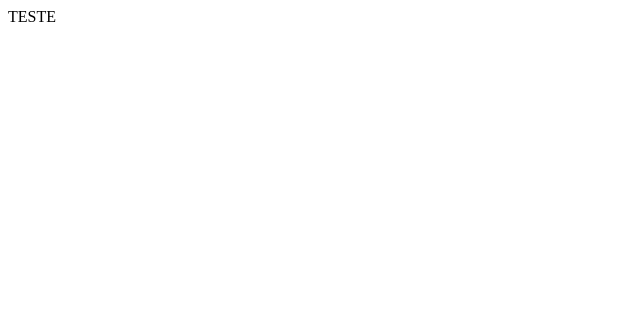
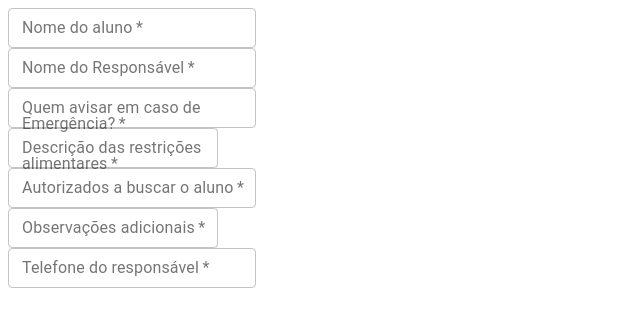
Before and after one commit to Mendoncadvd/Atividades-DEVin, a React (Create React App) app in the folder escola-amorinha/: page / in a window 1280 px wide. Shown: the top 326 px of the page, without its empty margins (0-640 px from the left). Built offline with nearby package versions, Linux system fonts and the light colour scheme.

Commit message:
criação de componentes

```diff
--- a/escola-amorinha/package.json
+++ b/escola-amorinha/package.json
@@ -3,6 +3,8 @@
   "version": "0.1.0",
   "private": true,
   "dependencies": {
+    "@material-ui/core": "^4.11.3",
+    "@material-ui/icons": "^4.11.2",
     "@testing-library/jest-dom": "^5.11.9",
     "@testing-library/react": "^11.2.3",
     "@testing-library/user-event": "^12.6.2",
--- a/escola-amorinha/src/App.jsx
+++ b/escola-amorinha/src/App.jsx
@@ -1,9 +1,17 @@
+import { Box } from '@material-ui/core'
 import React from 'react'
-
+import InputLabel from './components/inputLabel/InputLabel';
+import Botao from './components/botao/botao';
 export default function App() {
     return (
-        <div>
-            TESTE
-        </div>
+        <Box>
+            <InputLabel label="Nome do aluno"/>
+            <InputLabel label="Nome do Responsável"/>
+            <InputLabel label="Quem avisar em caso de Emergência?"/>
+            <InputLabel label="Descrição das restrições alimentares" linhas={true}/>
+            <InputLabel label="Autorizados a buscar o aluno"/>
+            <InputLabel label="Observações adicionais" linhas={true}/>
+            <InputLabel label="Telefone do responsável" tipo="telephone"/>
+        </Box>
     )
 }
--- /dev/null
+++ b/escola-amorinha/src/components/botao/botao.jsx
@@ -0,0 +1,13 @@
+import React from 'react';
+import {Button} from '@material-ui/core';
+
+const botao = () => {
+
+    return (
+        <Button>
+
+        </Button>
+    );
+}
+
+export default botao;
--- /dev/null
+++ b/escola-amorinha/src/components/inputLabel/InputLabel.jsx
@@ -0,0 +1,22 @@
+import React from "react";
+import { TextField, Box } from "@material-ui/core";
+
+const InputLabel = (props) => {
+  const { label, linhas, valorDefault, tipo } = props;
+  return (
+    <Box>
+      <TextField
+        required
+        variant="outlined"
+        size="small"
+        label={label}
+        multiline={linhas}
+        type={tipo}
+      ></TextField>
+    </Box>
+  );
+};
+InputLabel.defaultProps = {
+    tipo: "text"
+}
+export default InputLabel;
```
Also changed, not shown: 2 other files (tests, documents, lock files or other folders).
